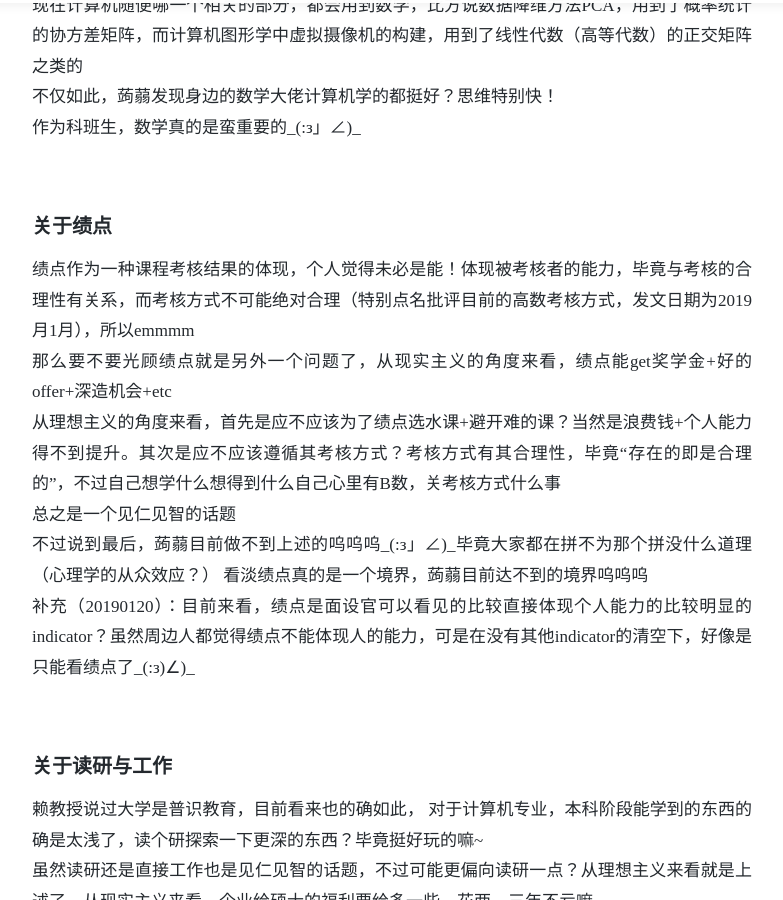
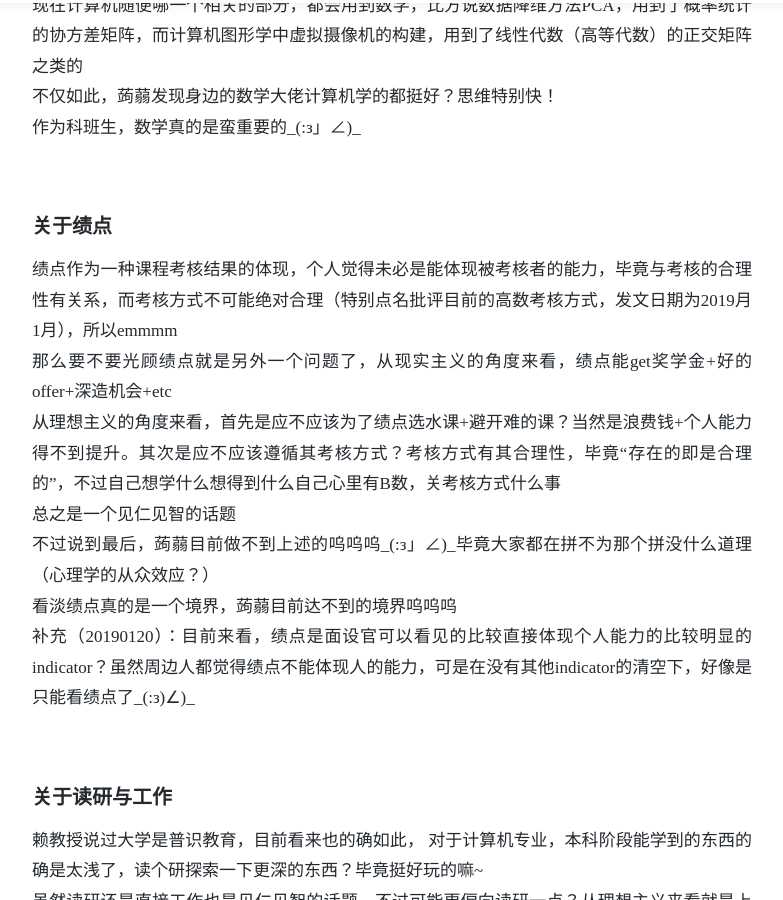
Before and after one commit to houzaj/houzaj.github.io, a Jekyll site: the page built from _posts/2019-01-24-NoteGrowth.md, in a window 1280 px wide and 900 px high, scrolled down 2610 px. Shown: the whole window, without its empty margins (248-1031 px from the left). Built offline with Jekyll 4.4.1, drawn with Linux system fonts in a browser that asks for light colours; nearby versions of some CDN libraries; Markdown is read by kramdown in place of the engine named in the settings; comment, search, counter and statistics services are not loaded.

Commit message:
new article

```diff
--- a/_posts/2019-01-24-NoteGrowth.md
+++ b/_posts/2019-01-24-NoteGrowth.md
@@ -72,7 +72,7 @@ tags: Text
 <br>
 
 ### 关于绩点
-绩点作为一种课程考核结果的体现，个人觉得未必是能！体现被考核者的能力，毕竟与考核的合理性有关系，而考核方式不可能绝对合理（特别点名批评目前的高数考核方式，发文日期为2019月1月），所以emmmm
+绩点作为一种课程考核结果的体现，个人觉得未必是能体现被考核者的能力，毕竟与考核的合理性有关系，而考核方式不可能绝对合理（特别点名批评目前的高数考核方式，发文日期为2019月1月），所以emmmm
 那么要不要光顾绩点就是另外一个问题了，从现实主义的角度来看，绩点能get奖学金+好的offer+深造机会+etc
 从理想主义的角度来看，首先是应不应该为了绩点选水课+避开难的课？当然是浪费钱+个人能力得不到提升。其次是应不应该遵循其考核方式？考核方式有其合理性，毕竟“存在的即是合理的”，不过自己想学什么想得到什么自己心里有B数，关考核方式什么事
 总之是一个见仁见智的话题
```
